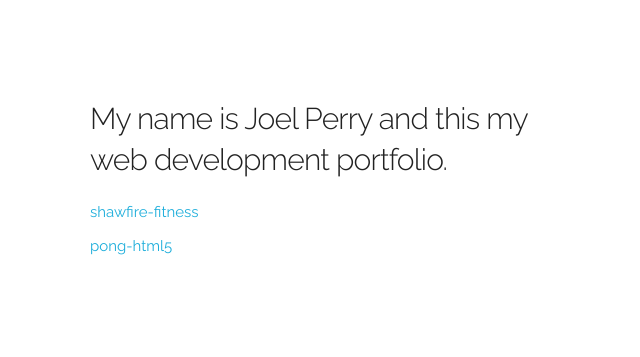
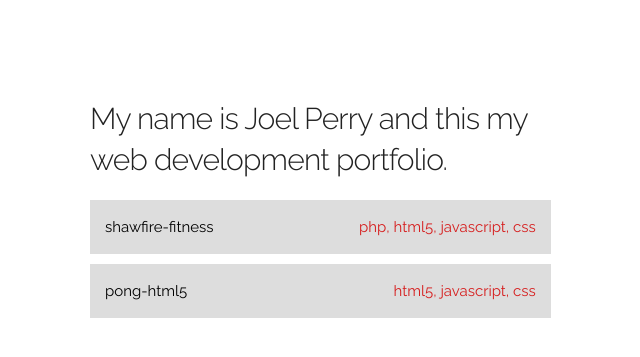
Before and after one commit to joelperry93/portfolio, a PHP site: page / in a window 1280 px wide. Shown: the part 141-498 px from the top of the page, without its empty margins (70-710 px from the left). Run offline with PHP 8.4, Linux system fonts and the light colour scheme.

Commit message:
Added web technologies to project list

```diff
--- a/css/style.css
+++ b/css/style.css
@@ -5,3 +5,20 @@ li {
 a {
     text-decoration:none;
 }
+
+ul.projects-list li {
+    background-color:#ddd;
+    padding:1em;
+    width:auto;
+    color:#000;
+}
+
+p.web-technologies {
+    float:right;
+    color: #D61E1E;
+}
+
+p.project-name {
+    font-size:1em;
+    clear:none;
+}
--- a/index.php
+++ b/index.php
@@ -35,10 +35,15 @@
 		<div class="one-half column" style="margin-top: 25%">
 			<h4>My name is Joel Perry and this my web development portfolio.</h4>
 
-			<ul>
+			<ul class="projects-list">
 				<?php foreach ($projects as $project): ?>
 					<a href="<?= $project->url ?>">
-						<li><?= $project->name ?></li>
+						<li>
+              <span class="project-name"><?= $project->name ?></span>
+              <p class="web-technologies">
+                <?= implode(', ', $project->technologies) ?>
+              </p>
+            </li>
 					</a>
 				<?php endforeach; ?>
 			</ul>
--- a/projects.json
+++ b/projects.json
@@ -1,10 +1,12 @@
 [
     {
         "name" : "shawfire-fitness",
-        "url"  : "/shawfire-fitness/"
+        "url"  : "/shawfire-fitness/",
+        "technologies" : ["php", "html5", "javascript", "css"]
     },
     {
         "name" : "pong-html5",
-        "url"  : "/pong-html5/"
+        "url"  : "/pong-html5/",
+        "technologies" : ["html5", "javascript", "css"]
     }
 ]
```
Also changed, not shown: img/favicon.png (renamed from images/favicon.png), img/web-technologies/php.png (added), 1 other file.
